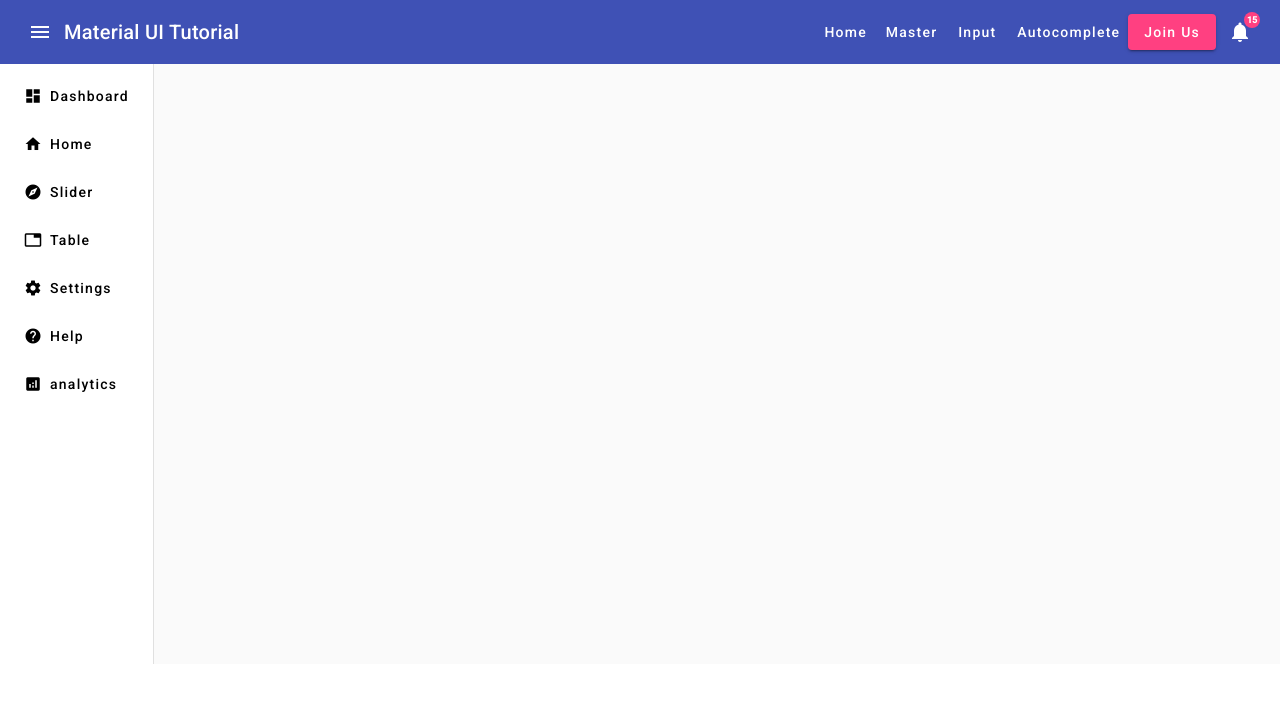
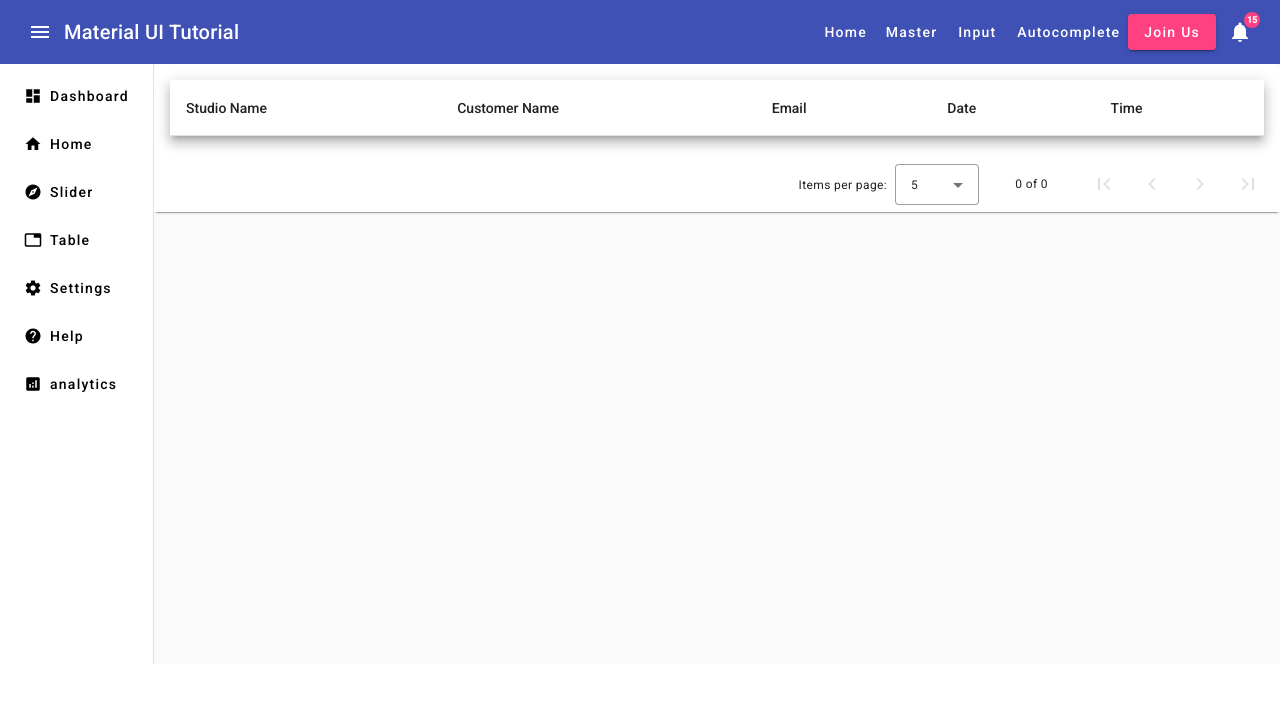
Before and after one commit to Aniksaha-ui/Studio-booking, an Angular app: page /bookings in a window 1280 px wide. Before the commit this address led to /. Shown: the top 702 px of the page. Built offline with nearby package versions, Linux system fonts and the light colour scheme.

Commit message:
booking list done

```diff
--- a/src/app/app-routing.module.ts
+++ b/src/app/app-routing.module.ts
@@ -9,9 +9,11 @@ import { TableComponent } from './component/reuse-component/table/table.componen
 import { FormdesignComponent } from './component/reuse-component/formdesign/formdesign.component';
 import { AssociateComponent } from './component/reuse-component/associate/associate.component';
 import { StudioListComponent } from './component/studio-list/studio-list.component';
+import { BookingListComponent } from './component/booking-list/booking-list.component';
 
 const routes: Routes = [
   { path: '', component: StudioListComponent },
+  { path: 'bookings', component: BookingListComponent },
   { path: 'autocomplete', component: AutocompleteComponent },
   { path: 'input', component: InputComponent },
   { path: 'card', component: CardComponent },
--- a/src/app/app.module.ts
+++ b/src/app/app.module.ts
@@ -20,6 +20,7 @@ import { AssociateComponent } from './component/reuse-component/associate/associ
 import { UserdetailComponent } from './component/reuse-component/userdetail/userdetail.component';
 import { StudioListComponent } from './component/studio-list/studio-list.component';
 import { BookingPopupComponent } from './component/booking-popup/booking-popup.component';
+import { BookingListComponent } from './component/booking-list/booking-list.component';
 
 @NgModule({
   declarations: [
@@ -37,6 +38,7 @@ import { BookingPopupComponent } from './component/booking-popup/booking-popup.c
     UserdetailComponent,
     StudioListComponent,
     BookingPopupComponent,
+    BookingListComponent,
   ],
   imports: [
     BrowserModule,
--- /dev/null
+++ b/src/app/component/booking-list/booking-list.component.html
@@ -0,0 +1,41 @@
+<mat-card>
+  <mat-card-header> </mat-card-header>
+  <mat-card-content>
+    <table matSort mat-table [dataSource]="dataSource" class="mat-elevation-z8">
+      <!-- Table Columns remain the same -->
+
+      <ng-container matColumnDef="name">
+        <th mat-sort-header mat-header-cell *matHeaderCellDef>Studio Name</th>
+        <td mat-cell *matCellDef="let element">{{ element.name }}</td>
+      </ng-container>
+      <ng-container matColumnDef="customer_name">
+        <th mat-sort-header mat-header-cell *matHeaderCellDef>Customer Name</th>
+        <td mat-cell *matCellDef="let element">{{ element.customer_name }}</td>
+      </ng-container>
+      <ng-container matColumnDef="email">
+        <th mat-sort-header mat-header-cell *matHeaderCellDef>Email</th>
+        <td mat-cell *matCellDef="let element">{{ element.email }}</td>
+      </ng-container>
+      <ng-container matColumnDef="date">
+        <th mat-sort-header mat-header-cell *matHeaderCellDef>Date</th>
+        <td mat-cell *matCellDef="let element">
+          {{ element.date }}
+        </td>
+      </ng-container>
+      <ng-container matColumnDef="time">
+        <th mat-sort-header mat-header-cell *matHeaderCellDef>Time</th>
+        <td mat-cell *matCellDef="let element">{{ element.time }}</td>
+      </ng-container>
+
+      <tr mat-header-row *matHeaderRowDef="displayedColumns"></tr>
+      <tr mat-row *matRowDef="let row; columns: displayedColumns"></tr>
+    </table>
+  </mat-card-content>
+  <br />
+  <mat-card-footer>
+    <mat-paginator
+      [pageSizeOptions]="[5, 10, 20]"
+      showFirstLastButtons
+    ></mat-paginator>
+  </mat-card-footer>
+</mat-card>
--- /dev/null
+++ b/src/app/component/booking-list/booking-list.component.ts
@@ -0,0 +1,52 @@
+import { Component, ViewChild } from '@angular/core';
+import { PopupComponent } from '../reuse-component/popup/popup.component';
+import { UserdetailComponent } from '../reuse-component/userdetail/userdetail.component';
+import { BookingPopupComponent } from '../booking-popup/booking-popup.component';
+import { FormControl } from '@angular/forms';
+import { MatDialog } from '@angular/material/dialog';
+import { MatPaginator } from '@angular/material/paginator';
+import { MatSort } from '@angular/material/sort';
+import { MatTableDataSource } from '@angular/material/table';
+import { IStudio, IArea } from 'src/app/Model/Studio';
+import { MasterService } from 'src/app/service/master.service';
+import { BookingService } from 'src/app/service/booking-service.service';
+
+@Component({
+  selector: 'app-booking-list',
+  templateUrl: './booking-list.component.html',
+  styleUrls: ['./booking-list.component.css'],
+})
+export class BookingListComponent {
+  dataSource: any;
+  bookingList: any[] = [];
+  areaControl: FormControl = new FormControl();
+  displayedColumns: string[] = [
+    'name',
+    'customer_name',
+    'email',
+    'date',
+    'time',
+  ];
+  @ViewChild(MatPaginator) paginatior!: MatPaginator;
+  @ViewChild(MatSort) sort!: MatSort;
+
+  constructor(
+    private service: MasterService,
+    private dialog: MatDialog,
+    private bookingService: BookingService
+  ) {
+    this.fetchBookingInformation();
+  }
+
+  fetchBookingInformation() {
+    this.bookingService.fetchBookingStudioInformation().subscribe((res) => {
+      this.bookingList = res.data;
+
+      console.log(this.bookingList);
+
+      this.dataSource = new MatTableDataSource<any>(this.bookingList);
+      this.dataSource.paginator = this.paginatior;
+      this.dataSource.sort = this.sort;
+    });
+  }
+}
--- a/src/app/service/booking-service.service.ts
+++ b/src/app/service/booking-service.service.ts
@@ -30,6 +30,10 @@ export class BookingService {
   }
 
   fetchBookingStudioInformation(): Observable<any> {
-    return of({ status: 200, data: localStorage.getItem('bookingData') ?? [] });
+    const bookingData = localStorage.getItem('bookingData');
+    return of({
+      status: 200,
+      data: bookingData ? JSON.parse(bookingData) : [],
+    });
   }
 }
```
Also changed, not shown: src/app/component/booking-list/booking-list.component.css (added), 2 other files (tests, documents, lock files or other folders).
